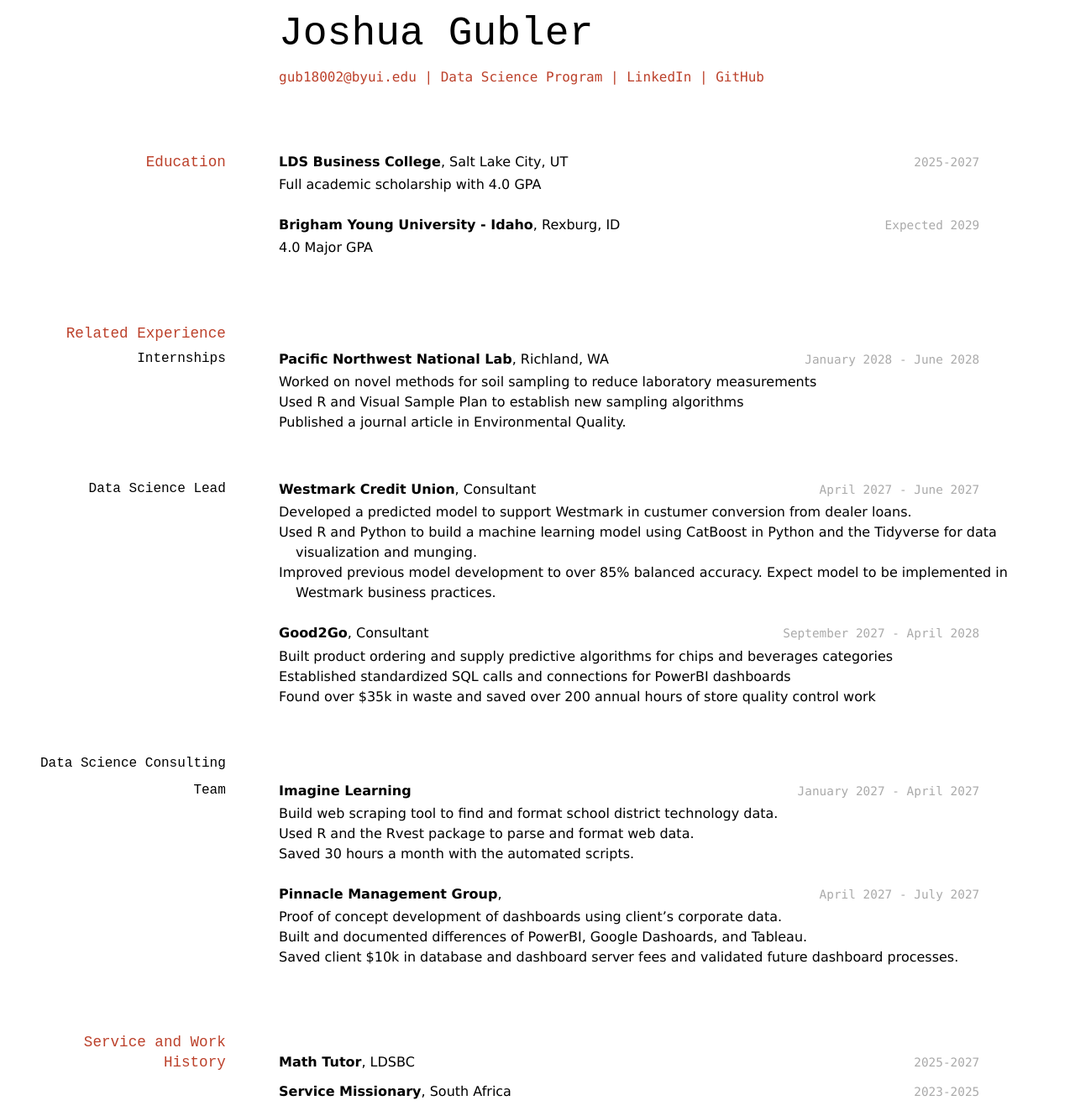
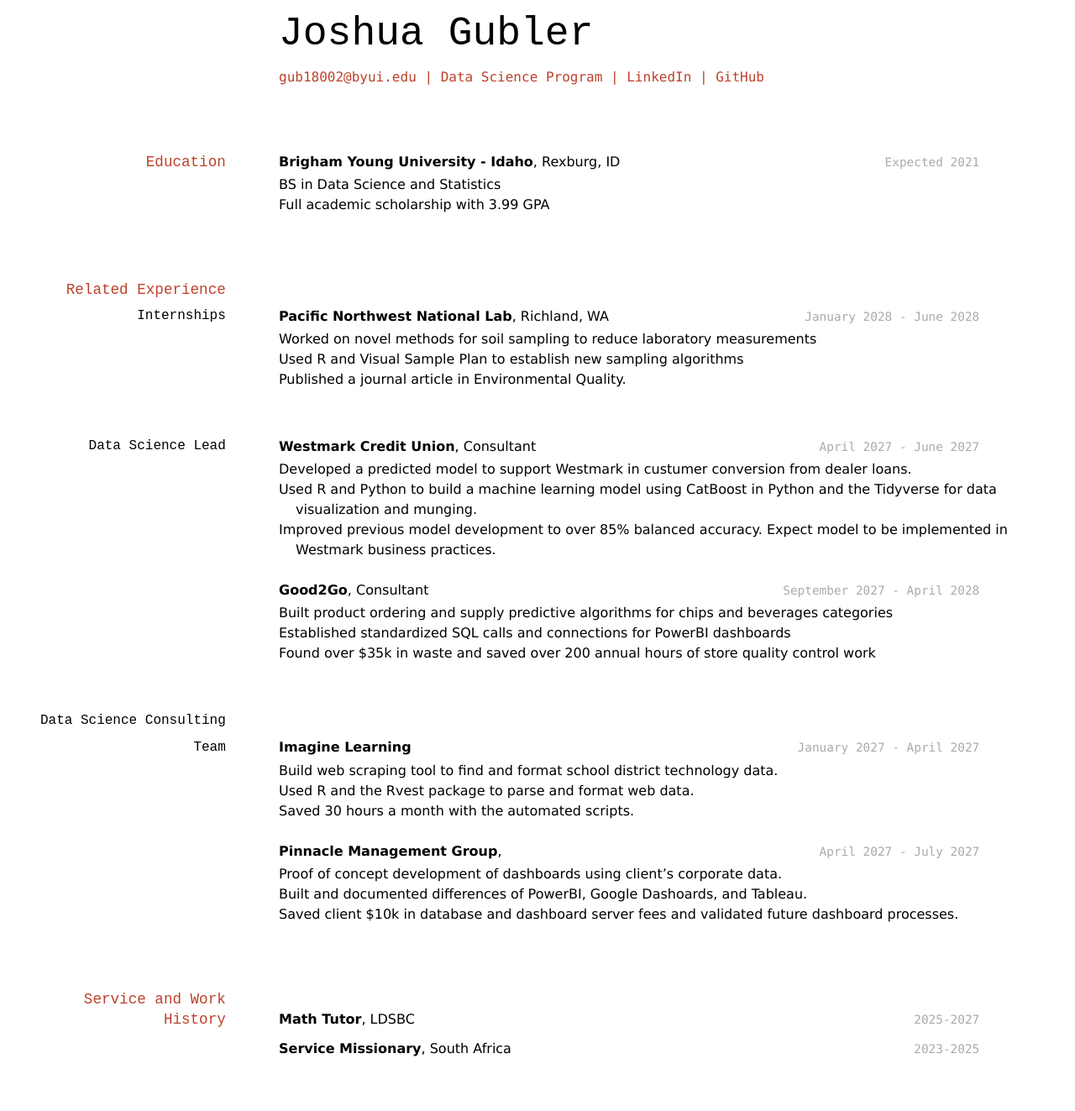
Before and after one commit to byuids-resumes/JoshuaGublerResume, a Jekyll site: the page built from docs/index.md, in a window 1280 px wide. Shown: the whole page at 84% size. Built offline with Jekyll 4.4.1, drawn with Linux system fonts in a browser that asks for light colours; after the commit the page ends 1272 px from its top, so only the background shows below that.

Commit message:
Update index.md

```diff
--- a/docs/index.md
+++ b/docs/index.md
@@ -15,15 +15,11 @@ title: Joshua Gubler's Resume
 
 ## Education
 
-`2025-2027`
-__LDS Business College__, Salt Lake City, UT
-
-- Full academic scholarship with 4.0 GPA
-
-`Expected 2029`
+`Expected 2021`
 __Brigham Young University - Idaho__, Rexburg, ID
 
-- 4.0 Major GPA
+- BS in Data Science and Statistics
+- Full academic scholarship with 3.99 GPA
 
 
 ## Related Experience
```
